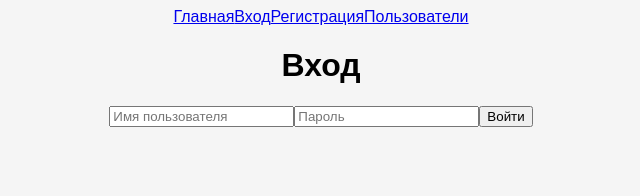
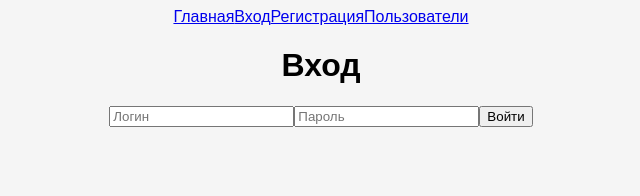
Before and after one commit to De-Klaus/teacher-app-frontend, a React (Create React App) app: page /login in a window 1280 px wide. Shown: the top 196 px of the page, without its empty margins (319-959 px from the left). Built offline with nearby package versions, Linux system fonts and the light colour scheme.

Commit message:
chnge names

```diff
--- a/src/pages/LoginPage.js
+++ b/src/pages/LoginPage.js
@@ -41,7 +41,7 @@ const LoginPage = () => {
                 type="text"
                 value={username}
                 onChange={(e) => setUsername(e.target.value)}
-                placeholder="Имя пользователя"
+                placeholder="Логин"
                 required
             />
             <input
--- a/src/pages/RegisterPage.js
+++ b/src/pages/RegisterPage.js
@@ -50,7 +50,7 @@ const RegisterPage = () => {
             <form onSubmit={handleRegister}>
                 <input
                     type="text"
-                    placeholder="Имя пользователя"
+                    placeholder="Логин"
                     value={username}
                     onChange={(e) => setUsername(e.target.value)}
                     required
```
